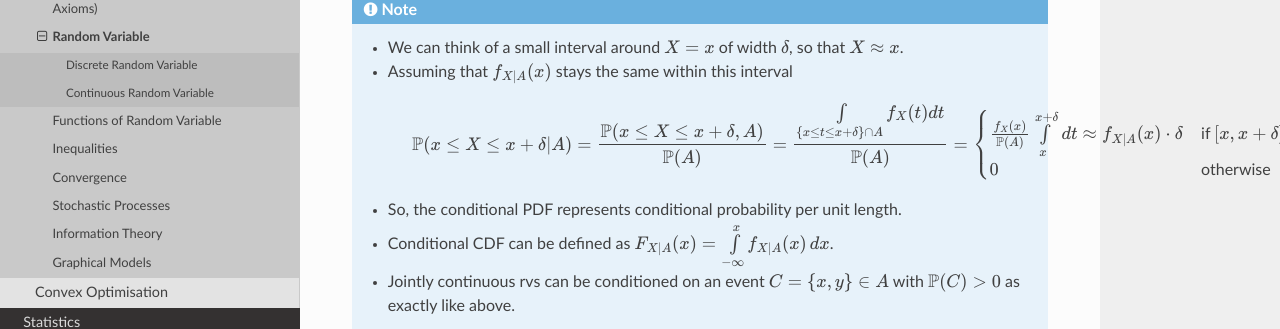
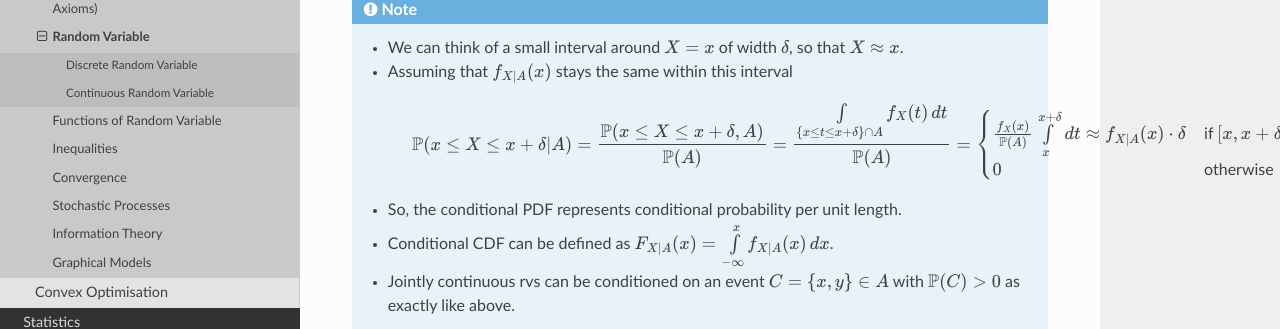
Before and after one commit to uselesstechjunks/leetcode, a Sphinx documentation site: the page built from docs/source/math/prob/rv.rst, in a window 1280 px wide and 900 px high, scrolled down 16192 px. Shown: the part 157-486 px from the top of the window. Built offline with Sphinx 7.4.7 and the Read the Docs theme 2.0.0, drawn with Linux system fonts in a browser that asks for light colours; some of the changed text lies outside the part shown.

Commit message:
Update rv.rst

```diff
--- a/docs/source/math/prob/rv.rst
+++ b/docs/source/math/prob/rv.rst
@@ -13,7 +13,6 @@ Random variables (rvs) are real-valued functions of the outcome of an experiment
 Discrete Random Variable
 *********************************************
 Discrete = values are from a finite/countably infinite subset of :math:`\mathbb{R}`.
-
 
 Probability mass function
 =========================================
@@ -363,7 +362,7 @@ Probabilistic interpretation
 
 		* We consider an interval :math:`[x,x+\delta]`, for some small :math:`\delta>0`.
 		* Assuming that :math:`f_X(x)` is "well behaved" (its values doesn't jump around fanatically), we assume that it stays (almost) constant for this entire interval.
-		* Therefore, :math:`\mathbb{P}(X\in[x,x+\delta])=\int\limits_x^{x+\delta} f_X(t)dt\approx f_X(x)\cdot\delta`.
+		* Therefore, :math:`\mathbb{P}(X\in[x,x+\delta])=\int\limits_x^{x+\delta} f_X(t)\mathop{dt}\approx f_X(x)\cdot\delta`.
 		* Hence, :math:`f_X(x)` can be thought of "probability per unit length".
 
 .. attention::
@@ -496,7 +495,7 @@ Probabilistic interpretation
 	* Assuming that :math:`f_{X,Y}` is "well behaved", we can assume that it stays (almost) constant within this small rectangular region.
 	* Therefore
 
-		.. math:: \mathbb{P}(x\leq X\leq x+\delta, y\leq Y\leq y+\epsilon)=\int\limits_x^{x+\delta}\int\limits_y^{y+\epsilon}f_{X,Y}(t,v)dt dv\approx f_{X,Y}(x,y)\cdot\delta\cdot \epsilon.
+		.. math:: \mathbb{P}(x\leq X\leq x+\delta, y\leq Y\leq y+\epsilon)=\int\limits_x^{x+\delta}\int\limits_y^{y+\epsilon}f_{X,Y}(t,v)\mathop{dt} \mathop{dv}\approx f_{X,Y}(x,y)\cdot\delta\cdot \epsilon.
 	* Hence :math:`f_{X,Y}(x,y)` can be thought of as the joint probability per unit area.
 
 .. warning::
@@ -540,7 +539,7 @@ Probabilistic interpretation
 	* We can think of a small interval around :math:`X=x` of width :math:`\delta`, so that :math:`X\approx x`.
 	* Assuming that :math:`f_{X|A}(x)` stays the same within this interval
 
-		.. math:: \mathbb{P}(x\leq X\leq x+\delta|A)=\frac{\mathbb{P}(x\leq X\leq x+\delta,A)}{\mathbb{P}(A)}=\frac{\int\limits_{\{x\leq t\leq x+\delta\}\cap A} f_X(t)dt}{\mathbb{P}(A)}=\begin{cases}\frac{f_X(x)}{\mathbb{P}(A)}\int\limits_x^{x+\delta} dt\approx f_{X|A}(x)\cdot\delta & \text{if $[x,x+\delta]\in A$}\\ 0 & \text{otherwise}\end{cases}
+		.. math:: \mathbb{P}(x\leq X\leq x+\delta|A)=\frac{\mathbb{P}(x\leq X\leq x+\delta,A)}{\mathbb{P}(A)}=\frac{\int\limits_{\{x\leq t\leq x+\delta\}\cap A} f_X(t)\mathop{dt}}{\mathbb{P}(A)}=\begin{cases}\frac{f_X(x)}{\mathbb{P}(A)}\int\limits_x^{x+\delta} \mathop{dt}\approx f_{X|A}(x)\cdot\delta & \text{if $[x,x+\delta]\in A$}\\ 0 & \text{otherwise}\end{cases}
 
 	* So, the conditional PDF represents conditional probability per unit length.
 	* Conditional CDF can be defined as :math:`F_{X|A}(x)=\int\limits_{-\infty}^x f_{X|A}(x) \mathop{dx}`.
```
